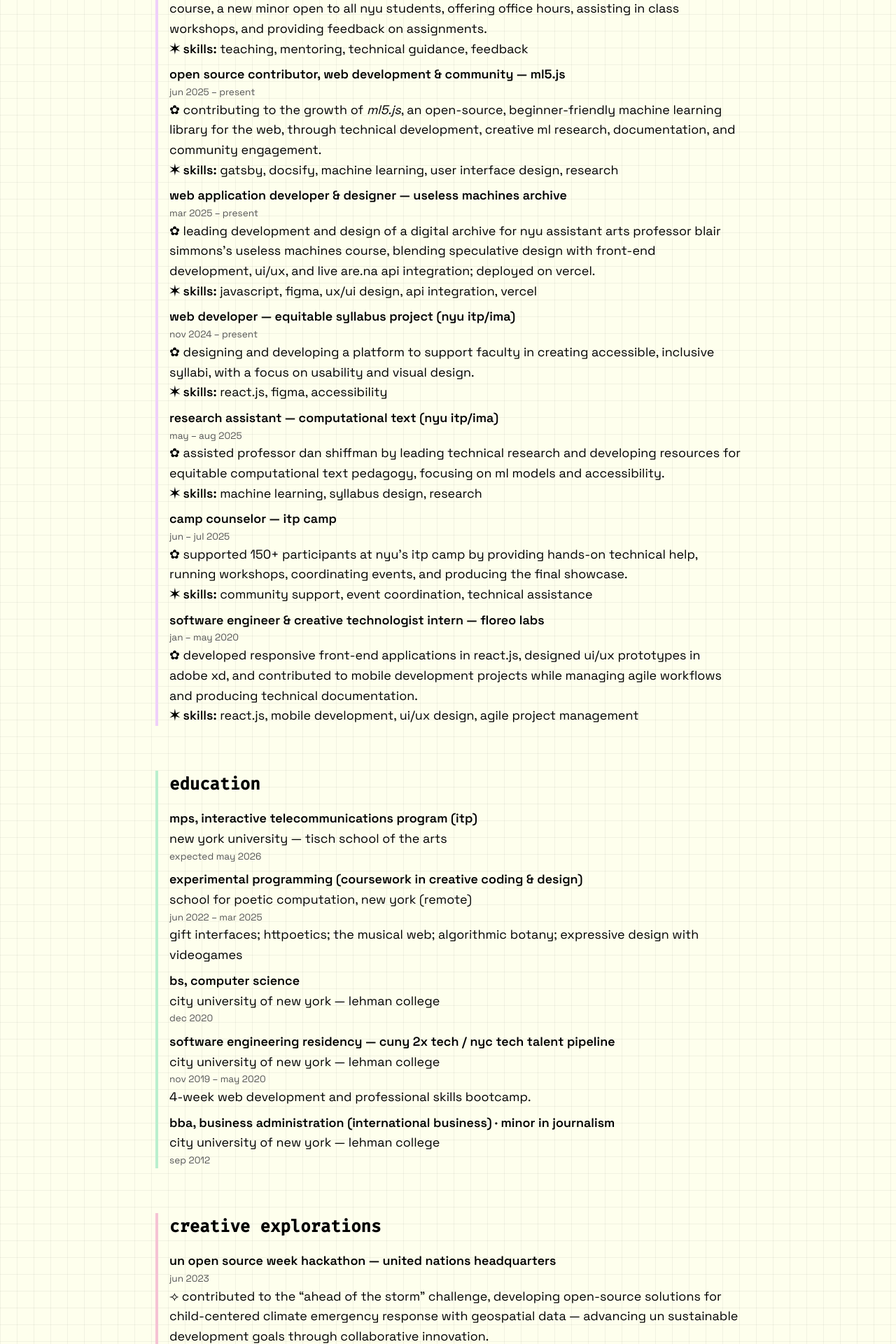
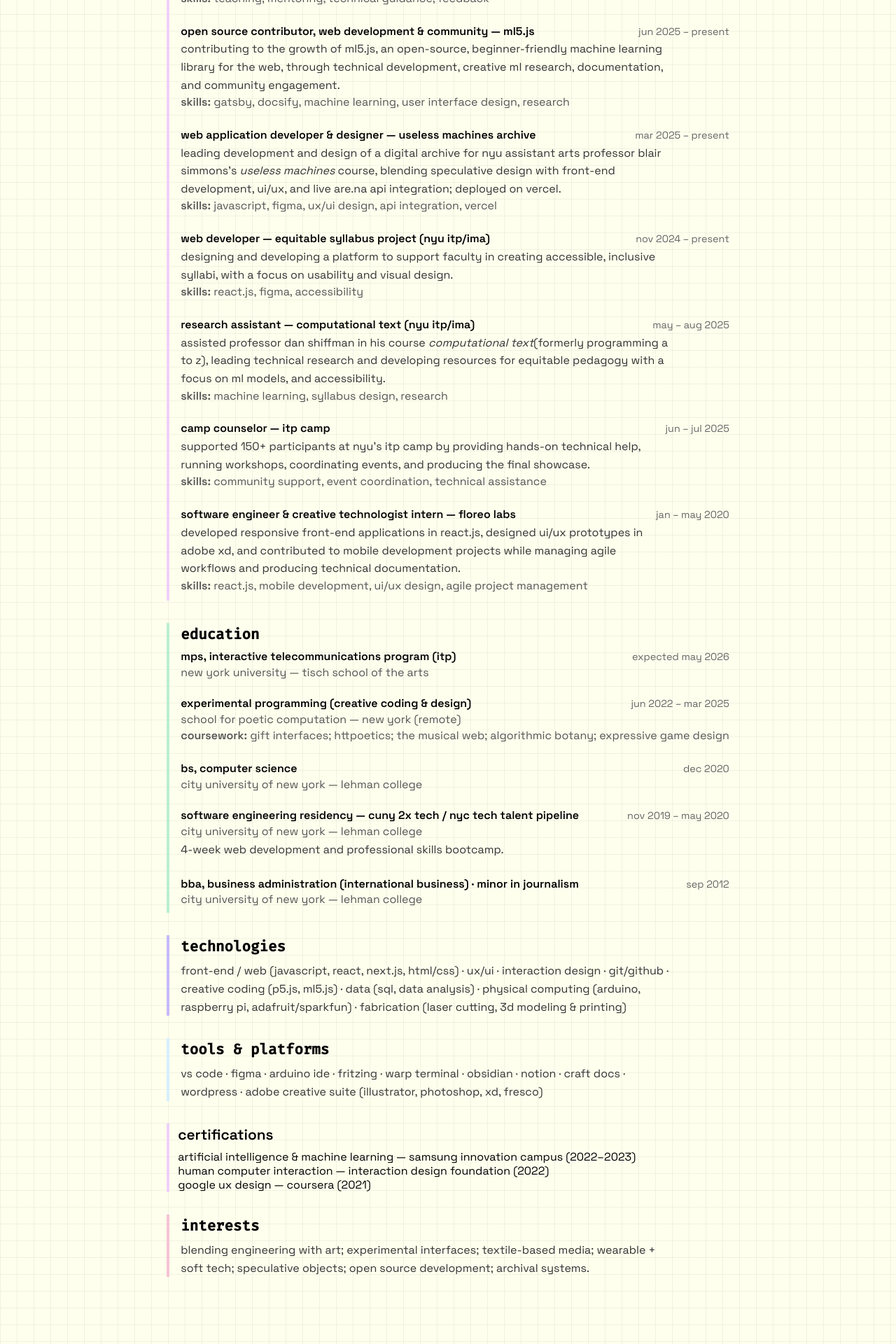
Before and after one commit to yafira/yafira.xyz, a Next.js app: page /cv in a window 1280 px wide. Shown: the part 580-2500 px from the top of the page at 70% size. Built offline with nearby package versions, Linux system fonts and the light colour scheme.

Commit message:
updated cv

```diff
--- a/src/app/cv/page.js
+++ b/src/app/cv/page.js
@@ -8,13 +8,13 @@ export default function CVPage() {
 			{/* about */}
 			<section className='cv-section about'>
 				<h1 className='cv-heading'>tldr; about me</h1>
-				<p>
+				<p className='cv-summary'>
 					i am a creative technologist who merges engineering with art,
 					designing experimental interfaces, wearable/soft technologies, and
 					speculative interactive objects. my work explores inclusive tech
 					practices, open-source development, and creative research — with the
-					goal of building tools and platforms that expand access to creative
-					computing and enable expressive, thoughtful interaction.
+					goal of expanding access to creative computing and enabling
+					expressive, thoughtful interaction.
 				</p>
 			</section>
 
@@ -23,113 +23,132 @@ export default function CVPage() {
 				<h2 className='cv-heading'>experience</h2>
 				<div className='cv-list'>
 					<div className='cv-item'>
-						<strong>
+						<div className='cv-meta'>
+							<div className='cv-title'>
 								incoming graduate assistant — creative computing (nyu itp/ima)
-						</strong>
+							</div>
 							<span className='cv-date'>starting sep 2025</span>
-						<p>
-							✿ supporting professor dan shiffman in teaching and mentoring for
+						</div>
+						<p className='cv-summary'>
+							supporting professor dan shiffman in teaching and mentoring for
 							the creative computing course, a new minor open to all nyu
 							students, offering office hours, assisting in class workshops, and
 							providing feedback on assignments.
 						</p>
-						<p>
-							<b>✶ skills:</b> teaching, mentoring, technical guidance, feedback
+						<p className='cv-skills'>
+							<span className='label'>skills:</span> teaching, mentoring,
+							technical guidance, feedback
 						</p>
 					</div>
 
 					<div className='cv-item'>
-						<strong>
+						<div className='cv-meta'>
+							<div className='cv-title'>
 								open source contributor, web development & community — ml5.js
-						</strong>
+							</div>
 							<span className='cv-date'>jun 2025 – present</span>
-						<p>
-							✿ contributing to the growth of <i>ml5.js</i>, an open-source,
+						</div>
+						<p className='cv-summary'>
+							contributing to the growth of ml5.js, an open-source,
 							beginner-friendly machine learning library for the web, through
 							technical development, creative ml research, documentation, and
 							community engagement.
 						</p>
-						<p>
-							<b>✶ skills:</b> gatsby, docsify, machine learning, user interface
+						<p className='cv-skills'>
+							<span className='label'>skills:</span> gatsby, docsify, machine
+							learning, user interface design, research
+						</p>
+					</div>
+
+					<div className='cv-item'>
+						<div className='cv-meta'>
+							<div className='cv-title'>
+								web application developer & designer — useless machines archive
+							</div>
+							<span className='cv-date'>mar 2025 – present</span>
+						</div>
+						<p className='cv-summary'>
+							leading development and design of a digital archive for nyu
+							assistant arts professor blair simmons’s <i>useless machines</i>{' '}
+							course, blending speculative design with front-end development,
+							ui/ux, and live are.na api integration; deployed on vercel.
+						</p>
+						<p className='cv-skills'>
+							<span className='label'>skills:</span> javascript, figma, ux/ui
+							design, api integration, vercel
+						</p>
+					</div>
+
+					<div className='cv-item'>
+						<div className='cv-meta'>
+							<div className='cv-title'>
+								web developer — equitable syllabus project (nyu itp/ima)
+							</div>
+							<span className='cv-date'>nov 2024 – present</span>
+						</div>
+						<p className='cv-summary'>
+							designing and developing a platform to support faculty in creating
+							accessible, inclusive syllabi, with a focus on usability and
+							visual design.
+						</p>
+						<p className='cv-skills'>
+							<span className='label'>skills:</span> react.js, figma,
+							accessibility
+						</p>
+					</div>
+
+					<div className='cv-item'>
+						<div className='cv-meta'>
+							<div className='cv-title'>
+								research assistant — computational text (nyu itp/ima)
+							</div>
+							<span className='cv-date'>may – aug 2025</span>
+						</div>
+						<p className='cv-summary'>
+							assisted professor dan shiffman in his course{' '}
+							<i>computational text</i>
+							(formerly programming a to z), leading technical research and
+							developing resources for equitable pedagogy with a focus on ml
+							models, and accessibility.
+						</p>
+						<p className='cv-skills'>
+							<span className='label'>skills:</span> machine learning, syllabus
 							design, research
 						</p>
 					</div>
 
 					<div className='cv-item'>
-						<strong>
-							web application developer & designer — useless machines archive
-						</strong>
-						<span className='cv-date'>mar 2025 – present</span>
-						<p>
-							✿ leading development and design of a digital archive for nyu
-							assistant arts professor blair simmons’s useless machines course,
-							blending speculative design with front-end development, ui/ux, and
-							live are.na api integration; deployed on vercel.
+						<div className='cv-meta'>
+							<div className='cv-title'>camp counselor — itp camp</div>
+							<span className='cv-date'>jun – jul 2025</span>
+						</div>
+						<p className='cv-summary'>
+							supported 150+ participants at nyu’s itp camp by providing
+							hands-on technical help, running workshops, coordinating events,
+							and producing the final showcase.
 						</p>
-						<p>
-							<b>✶ skills:</b> javascript, figma, ux/ui design, api integration,
-							vercel
+						<p className='cv-skills'>
+							<span className='label'>skills:</span> community support, event
+							coordination, technical assistance
 						</p>
 					</div>
 
 					<div className='cv-item'>
-						<strong>
-							web developer — equitable syllabus project (nyu itp/ima)
-						</strong>
-						<span className='cv-date'>nov 2024 – present</span>
-						<p>
-							✿ designing and developing a platform to support faculty in
-							creating accessible, inclusive syllabi, with a focus on usability
-							and visual design.
-						</p>
-						<p>
-							<b>✶ skills:</b> react.js, figma, accessibility
-						</p>
+						<div className='cv-meta'>
+							<div className='cv-title'>
+								software engineer & creative technologist intern — floreo labs
 							</div>
-
-					<div className='cv-item'>
-						<strong>
-							research assistant — computational text (nyu itp/ima)
-						</strong>
-						<span className='cv-date'>may – aug 2025</span>
-						<p>
-							✿ assisted professor dan shiffman by leading technical research
-							and developing resources for equitable computational text
-							pedagogy, focusing on ml models and accessibility.
-						</p>
-						<p>
-							<b>✶ skills:</b> machine learning, syllabus design, research
-						</p>
+							<span className='cv-date'>jan – may 2020</span>
 						</div>
-
-					<div className='cv-item'>
-						<strong>camp counselor — itp camp</strong>
-						<span className='cv-date'>jun – jul 2025</span>
-						<p>
-							✿ supported 150+ participants at nyu’s itp camp by providing
-							hands-on technical help, running workshops, coordinating events,
-							and producing the final showcase.
-						</p>
-						<p>
-							<b>✶ skills:</b> community support, event coordination, technical
-							assistance
-						</p>
-					</div>
-
-					<div className='cv-item'>
-						<strong>
-							software engineer & creative technologist intern — floreo labs
-						</strong>
-						<span className='cv-date'>jan – may 2020</span>
-						<p>
-							✿ developed responsive front-end applications in react.js,
-							designed ui/ux prototypes in adobe xd, and contributed to mobile
+						<p className='cv-summary'>
+							developed responsive front-end applications in react.js, designed
+							ui/ux prototypes in adobe xd, and contributed to mobile
 							development projects while managing agile workflows and producing
 							technical documentation.
 						</p>
-						<p>
-							<b>✶ skills:</b> react.js, mobile development, ui/ux design, agile
-							project management
+						<p className='cv-skills'>
+							<span className='label'>skills:</span> react.js, mobile
+							development, ui/ux design, agile project management
 						</p>
 					</div>
 				</div>
@@ -140,174 +159,116 @@ export default function CVPage() {
 				<h2 className='cv-heading'>education</h2>
 				<div className='cv-list'>
 					<div className='cv-item'>
-						<strong>mps, interactive telecommunications program (itp)</strong>
-						<span>new york university — tisch school of the arts</span>
+						<div className='cv-meta'>
+							<div className='cv-title'>
+								mps, interactive telecommunications program (itp)
+							</div>
 							<span className='cv-date'>expected may 2026</span>
+						</div>
+						<div className='cv-org'>
+							new york university — tisch school of the arts
+						</div>
 					</div>
 
 					<div className='cv-item'>
-						<strong>
-							experimental programming (coursework in creative coding & design)
-						</strong>
-						<span>school for poetic computation, new york (remote)</span>
+						<div className='cv-meta'>
+							<div className='cv-title'>
+								experimental programming (creative coding & design)
+							</div>
 							<span className='cv-date'>jun 2022 – mar 2025</span>
-						<p>
-							gift interfaces; httpoetics; the musical web; algorithmic botany;
-							expressive design with videogames
+						</div>
+						<div className='cv-org'>
+							school for poetic computation — new york (remote)
+						</div>
+						<p className='cv-skills'>
+							<span className='label'>coursework:</span> gift interfaces;
+							httpoetics; the musical web; algorithmic botany; expressive game
+							design
 						</p>
 					</div>
 
 					<div className='cv-item'>
-						<strong>bs, computer science</strong>
-						<span>city university of new york — lehman college</span>
+						<div className='cv-meta'>
+							<div className='cv-title'>bs, computer science</div>
 							<span className='cv-date'>dec 2020</span>
 						</div>
+						<div className='cv-org'>
+							city university of new york — lehman college
+						</div>
+					</div>
+
 					<div className='cv-item'>
-						<strong>
+						<div className='cv-meta'>
+							<div className='cv-title'>
 								software engineering residency — cuny 2x tech / nyc tech talent
 								pipeline
-						</strong>
-						<span>city university of new york — lehman college</span>
+							</div>
 							<span className='cv-date'>nov 2019 – may 2020</span>
-						<p>4-week web development and professional skills bootcamp.</p>
 						</div>
+						<div className='cv-org'>
+							city university of new york — lehman college
+						</div>
+						<p className='cv-summary'>
+							4-week web development and professional skills bootcamp.
+						</p>
+					</div>
+
 					<div className='cv-item'>
-						<strong>
+						<div className='cv-meta'>
+							<div className='cv-title'>
 								bba, business administration (international business) · minor in
 								journalism
-						</strong>
-						<span>city university of new york — lehman college</span>
+							</div>
 							<span className='cv-date'>sep 2012</span>
+						</div>
+						<div className='cv-org'>
+							city university of new york — lehman college
+						</div>
 					</div>
 				</div>
 			</section>
 
-			{/* creative explorations */}
-			<section className='cv-section creative-explorations'>
-				<h2 className='cv-heading'>creative explorations</h2>
-				<div className='cv-list'>
-					<div className='cv-item'>
-						<strong>
-							un open source week hackathon — united nations headquarters
-						</strong>
-						<span className='cv-date'>jun 2023</span>
-						<p>
-							⟢ contributed to the “ahead of the storm” challenge, developing
-							open-source solutions for child-centered climate emergency
-							response with geospatial data — advancing un sustainable
-							development goals through collaborative innovation.
-						</p>
-					</div>
-
-					<div className='cv-item'>
-						<strong>
-							volt couture: wearables + e-textiles open mic — nyc resistor
-						</strong>
-						<span className='cv-date'>may 2023</span>
-						<p>
-							⟢ presented <i>static chic</i>, a 3d-printed inductive handbag
-							that wirelessly lights up embedded leds. curated by kari love and
-							liza stark.
-						</p>
-					</div>
-
-					<div className='cv-item'>
-						<strong>rejects: a benefit auction — culturehub</strong>
-						<span className='cv-date'>may 2023</span>
-						<p>
-							⟢ contributed three personal prototypes — <i>gothic teacrypt</i>,{' '}
-							<i>orbit offtrack</i>, and <i>pixel shell</i> — to a curated
-							auction celebrating discarded creative misfires and unfinished
-							ideas.
-						</p>
-					</div>
-
-					<div className='cv-item'>
-						<strong>radiant fibers exhibition — nyu clive davis gallery</strong>
-						<span className='cv-date'>jan – mar 2025</span>
-						<p>
-							⟢ exhibited <i>soft glitch</i>, an e-textile swatch combining
-							punch needle, chaotic yarns, and electroluminescent thread to
-							explore digital disruption through texture and light.
-						</p>
-					</div>
-
-					<div className='cv-item'>
-						<strong>
-							mit reality hack 2025 — massachusetts institute of technology
-						</strong>
-						<span className='cv-date'>jan 2025</span>
-						<p>
-							⟢ implemented sound and haptic feedback for <i>hangarpro vr</i>, a
-							training simulation powered by cognitive 3d, enhancing pre-flight
-							aerospace safety through immersive interaction analysis.
-						</p>
-					</div>
-
-					<div className='cv-item'>
-						<strong>
-							ecothreads: sustainable smart textiles — hybrid body lab, cornell
-							tech
-						</strong>
-						<span className='cv-date'>oct 2024</span>
-						<p>
-							⟢ developed biodegradable thermochromic conductive threads using a
-							diy wet-spinning tool, exploring eco-conscious approaches to
-							e-textile design.
-						</p>
-					</div>
-
-					<div className='cv-item'>
-						<strong>
-							noisy speakers: crafting fabric speakers — nyc resistor
-						</strong>
-						<span className='cv-date'>sep 2024</span>
-						<p>
-							⟢ created fabric-based speakers using conductive threads, sensors,
-							and an amplifier — blending soft materials with interactive sound.
-						</p>
-					</div>
-				</div>
-			</section>
-
-			{/* technical skills */}
+			{/* technologies */}
 			<section className='cv-section technologies'>
 				<h2 className='cv-heading'>technologies</h2>
-				<p>
-					front-end/web development (javascript - react.js, next.js, html/css )
-					· ux/ui design · interaction design · git · creative coding · sql ·
-					data analysis · basic 3d modeling/printing · physical computing
+				<p className='cv-summary'>
+					front-end / web (javascript, react, next.js, html/css) · ux/ui ·
+					interaction design · git/github · creative coding (p5.js, ml5.js) ·
+					data (sql, data analysis) · physical computing (arduino, raspberry pi,
+					adafruit/sparkfun) · fabrication (laser cutting, 3d modeling &
+					printing)
 				</p>
 			</section>
 
 			{/* tools & platforms */}
 			<section className='cv-section tools'>
 				<h2 className='cv-heading'>tools & platforms</h2>
-				<p>
-					vs code · figma · github · arduino ide · fritzing · warp terminal ·
-					obsidian · notion · craft docs · wordpress
+				<p className='cv-summary'>
+					vs code · figma · arduino ide · fritzing · warp terminal · obsidian ·
+					notion · craft docs · wordpress · adobe creative suite (illustrator,
+					photoshop, xd, fresco)
 				</p>
 			</section>
 
 			{/* certifications */}
 			<section className='cv-section certifications'>
-				<h2 className='cv-heading'>certifications</h2>
-				<div className='cv-list'>
-					<div className='cv-item'>
+				<h2>certifications</h2>
+				<ul className='certifications-list'>
+					<li>
 						artificial intelligence & machine learning — samsung innovation
 						campus (2022–2023)
-					</div>
-					<div className='cv-item'>
+					</li>
+					<li>
 						human computer interaction — interaction design foundation (2022)
-					</div>
-					<div className='cv-item'>google ux design — coursera (2021)</div>
-				</div>
+					</li>
+					<li>google ux design — coursera (2021)</li>
+				</ul>
 			</section>
 
 			{/* interests */}
 			<section className='cv-section interests'>
 				<h2 className='cv-heading'>interests</h2>
-				<p>
+				<p className='cv-summary'>
 					blending engineering with art; experimental interfaces; textile-based
 					media; wearable + soft tech; speculative objects; open source
 					development; archival systems.
--- a/src/app/styles/styles.css
+++ b/src/app/styles/styles.css
@@ -726,64 +726,149 @@ img {
 	margin: 0 auto;
 	padding: var(--spacing-lg);
 	font-family: var(--font-body);
-	line-height: 1.6;
+	line-height: 1.55; /* slightly tighter overall */
 }
 
-/* base accent style */
+/* section accents */
 .cv-section {
-	margin-bottom: var(--spacing-xl);
+	margin-bottom: var(--spacing-lg); /* was XL */
 	padding-left: var(--spacing-md);
-	border-left: 4px solid transparent; /* default transparent */
+	border-left: 4px solid transparent;
 }
 
-/* assign accent colors per section */
+.cv-section h2 {
+	font-size: 1.3rem;
+	margin-bottom: 6px; /* tighter spacing under title */
+}
+
+.certifications-list {
+	list-style: none;
+	padding: 0;
+	margin: 0;
+}
+
+.certifications-list li {
+	margin: 2px 0;
+	line-height: 1.3;
+}
+
+.certifications li {
+	margin: 0;
+	line-height: 1.25;
+}
+
+/* per-section colors */
 .cv-section.experience {
 	border-color: var(--design-color);
 }
-
 .cv-section.education {
 	border-color: var(--code-color);
 }
-
 .cv-section.creative-explorations {
 	border-color: var(--craft-color);
 }
-
 .cv-section.technologies {
 	border-color: var(--electronics-color);
 }
-
 .cv-section.tools {
 	border-color: var(--text-color);
 }
-
 .cv-section.certifications {
-	border-color: var(--design-color);
+	border-left: 4px solid var(--design-color); /* unique accent */
+	padding-left: 12px;
 }
-
 .cv-section.interests {
 	border-color: var(--craft-color);
 }
 
+/* headings */
 .cv-heading {
 	font-family: var(--font-code);
-	font-size: 1.5rem;
-	margin-bottom: var(--spacing-md);
+	font-size: 1.45rem;
+	margin: 0 0 var(--spacing-sm); /* less space under headings */
 }
 
+/* lists + item spacing */
 .cv-list {
 	display: flex;
 	flex-direction: column;
-	gap: var(--spacing-sm);
+	gap: var(--spacing-md); /* was LG */
 }
 
+/* denser lists where needed */
+.cv-list.dense {
+	gap: 10px;
+} /* experience */
+.cv-list.tight {
+	gap: 14px;
+} /* certifications */
+
+/* each item divider + padding */
 .cv-item {
-	display: flex;
-	flex-direction: column;
-	font-size: 1.12rem;
+	margin-bottom: 8px;
+	line-height: 1.3;
 }
 
+.cv-item p {
+	margin: 2px 0; /* reduce paragraph spacing */
+}
+
+/* first item shouldn’t have a top rule */
+.cv-item:first-child {
+	border-top: 0;
+}
+
+/* meta row */
+.cv-meta {
+	display: flex;
+	align-items: baseline;
+	justify-content: space-between;
+	flex-wrap: wrap;
+	gap: 6px;
+}
+.cv-title {
+	font-weight: 600;
+}
+.cv-org {
+	color: #555;
+	margin-top: 2px;
+}
 .cv-date {
-	font-size: 0.85rem;
+	font-size: 0.9rem;
+	color: #666;
+}
+
+/* text blocks */
+.cv-summary {
+	margin-top: 4px; /* was 6px */
+	line-height: 1.6;
+	max-width: 68ch;
+	color: #333;
+}
+
+.cv-skills {
+	margin-top: 4px; /* was larger */
+	font-size: 1rem;
 	color: #555;
 }
+.cv-skills .label {
+	font-weight: 600;
+	text-transform: lowercase;
+}
+
+/* small screens */
+@media (max-width: 720px) {
+	.cv-page {
+		padding: var(--spacing-md);
+	}
+	.cv-section {
+		padding-left: 12px;
+		border-left-width: 3px;
+	}
+	.cv-heading {
+		font-size: 1.25rem;
+	}
+	.cv-date {
+		font-size: 0.85rem;
+	}
+}
```
Lines whose indentation alone changed are shown as unchanged.
